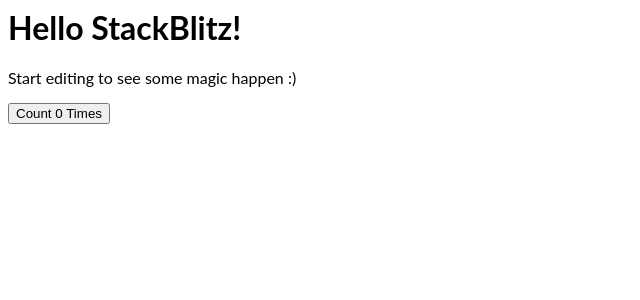
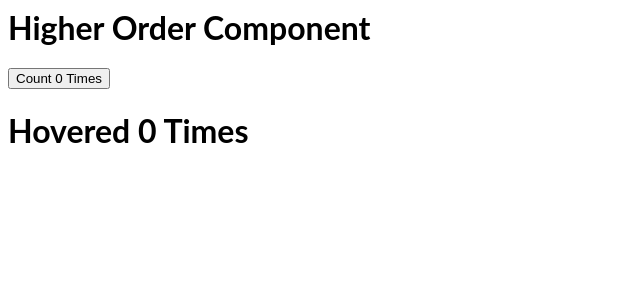
Before and after one commit to ShakibAhmed007/react-dev-hoc, a React (Create React App) app: page / in a window 1280 px wide. Shown: the top 300 px of the page, without its empty margins (0-640 px from the left). Built offline with nearby package versions, Linux system fonts and the light colour scheme.

Commit message:
1 file modified, 1 added

```diff
--- a/src/App.js
+++ b/src/App.js
@@ -1,12 +1,14 @@
 import React from 'react';
 import './style.css';
 import ClickCounter from './components/ClickCounter';
+import HoverCounter from './components/HoverCounter';
+
 export default function App() {
   return (
     <div>
-      <h1>Hello StackBlitz!</h1>
-      <p>Start editing to see some magic happen :)</p>
+      <h1>Higher Order Component</h1>
       <ClickCounter />
+      <HoverCounter />
     </div>
   );
 }
--- /dev/null
+++ b/src/components/HoverCounter.js
@@ -0,0 +1,25 @@
+import React from 'react';
+
+class HoverCounter extends React.Component {
+  state = {
+    count: 0
+  };
+
+  incrementCount = () => {
+    this.setState(prevState => ({
+      count: prevState.count + 1
+    }));
+  };
+
+  render() {
+    return (
+      <div>
+        <h1 onMouseOver={this.incrementCount}>
+          Hovered {this.state.count} Times
+        </h1>
+      </div>
+    );
+  }
+}
+
+export default HoverCounter;
```
